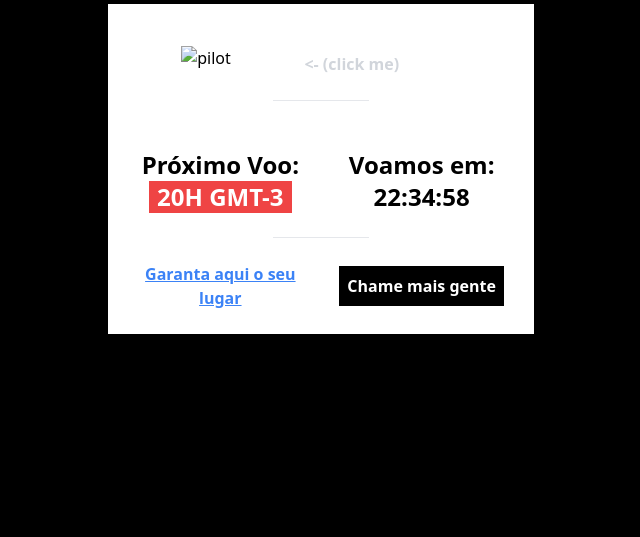
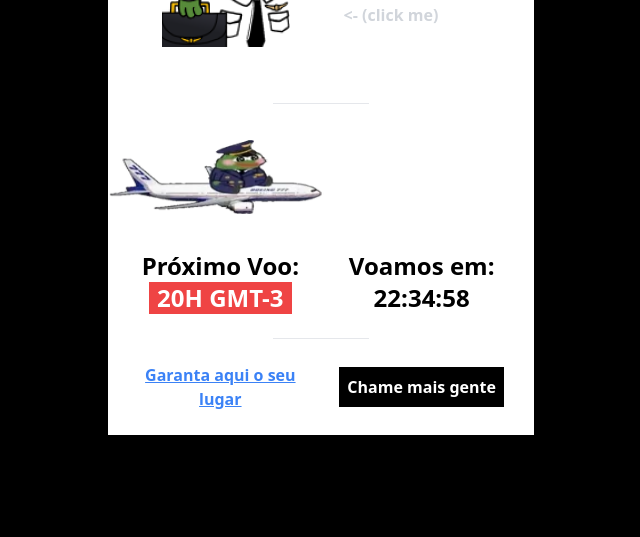
Before and after one commit to eunael/airpixfuny61, a plain HTML site: page public/index.html in a window 1280 px wide. Shown: the part 263-800 px from the top of the page, without its empty margins (319-959 px from the left). Drawn offline with nearby package versions, Linux system fonts and the light colour scheme; the site is published under a folder, as on GitHub Pages, so addresses that start at the root find nothing.

Commit message:
move all to public folder

```diff
--- a/index.html
+++ b/public/index.html
@@ -6,7 +6,7 @@
     <meta name="viewport" content="width=device-width, initial-scale=1.0">
     <title>Air Pix Funny 61 TM</title>
 
-    <link rel="icon" href="/imagens/pilot.webp" type="image/webp">
+    <link rel="icon" href="./imagens/pilot.webp" type="image/webp">
 
     <script src="https://cdn.tailwindcss.com"></script>
     <script defer src="https://cdn.jsdelivr.net/npm/alpinejs@3.x.x/dist/cdn.min.js"></script>
@@ -49,7 +49,7 @@
                 <div class="relative flex justify-between items-center mb-6 px-3"
                     x-data="{clicked: false, dialogeShow: false}">
                     <div class="grow flex sm:justify-center">
-                        <img src="/imagens/pilot.webp" alt="pilot" class="cursor-pointer me-3"
+                        <img src="./imagens/pilot.webp" alt="pilot" class="cursor-pointer me-3"
                             :class="clicked ? 'animate-pendule' : 'animate-bounce'"
                             x-on:click="clicked = true; dialogeShow = true">
                     </div>
@@ -70,7 +70,7 @@
                 <hr class="w-24 mx-auto mb-6">
 
                 <div class="w-full mb-6">
-                    <img src="/imagens/peppoaviao.webp" alt="" class="mx-auto scale-y-75 w-full">
+                    <img src="./imagens/peppoaviao.webp" alt="" class="mx-auto scale-y-75 w-full">
                 </div>
 
                 <div class="flex justify-around items-center mb-6 px-3">
@@ -113,7 +113,7 @@
                 <div class="relative flex justify-between items-center mb-12 px-3"
                     x-data="{clicked: false, dialogeShow: false}">
                     <div class="grow flex sm:justify-center">
-                        <img src="/imagens/sitpilot.webp" alt="pilot" class="cursor-pointer ms-3"
+                        <img src="./imagens/sitpilot.webp" alt="pilot" class="cursor-pointer ms-3"
                             :class="clicked ? 'animate-pendule' : 'animate-bounce'"
                             x-on:click="clicked = true; dialogeShow = true">
                     </div>
```
Also changed, not shown: public/imagens/dankpilot.webp (renamed from imagens/dankpilot.webp), public/imagens/peppoaviao.webp (renamed from imagens/peppoaviao.webp), public/imagens/pilot.webp (renamed from imagens/pilot.webp), public/imagens/sitpilot.webp (renamed from imagens/sitpilot.webp).
